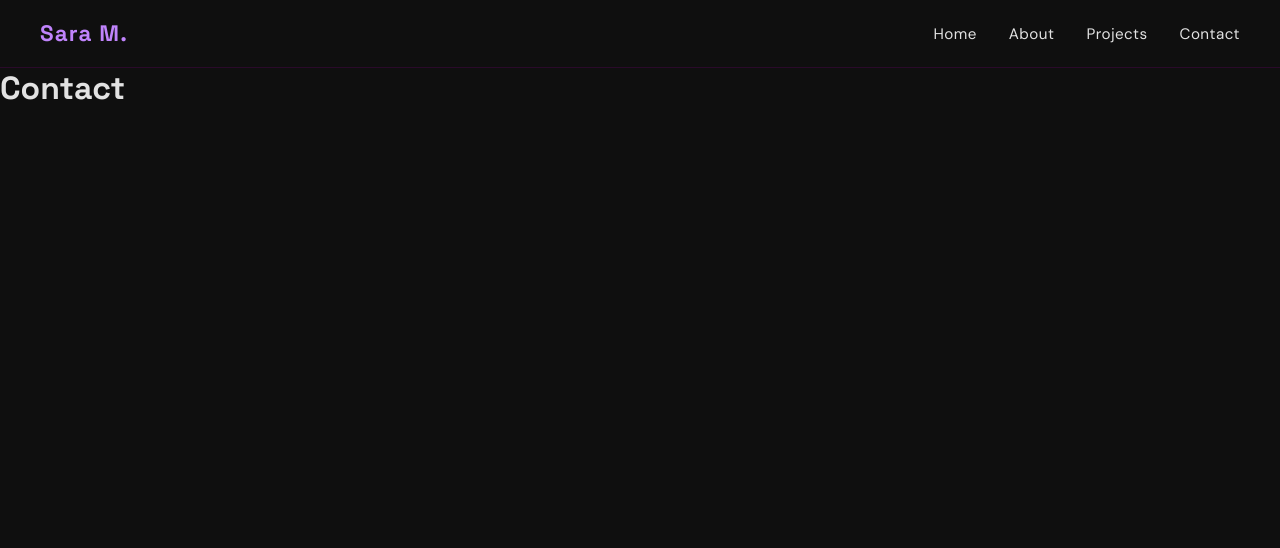
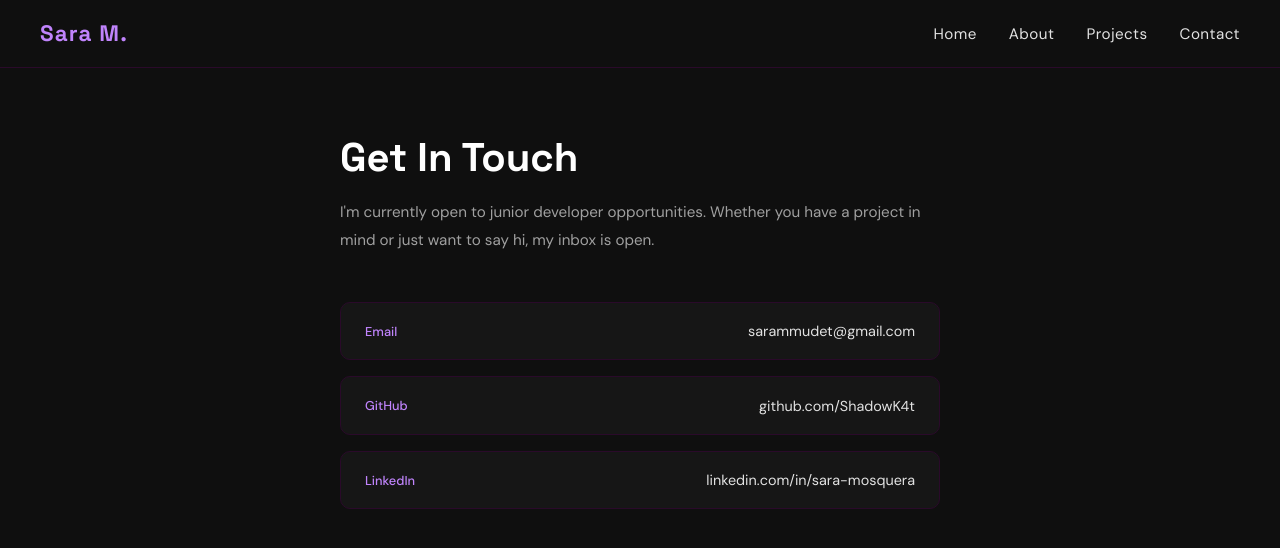
Before and after one commit to ShadowK4t/Portfolio, a React (Create React App) app: page /contact in a window 1280 px wide. Shown: the top 548 px of the page. Built offline with nearby package versions, Linux system fonts and the light colour scheme.

Commit message:
Add contact page.

```diff
--- a/src/pages/Contact.jsx
+++ b/src/pages/Contact.jsx
@@ -1,7 +1,30 @@
+import '../styles/Contact.css';
+
 function Contact() {
   return (
-    <div>
-      <h1>Contact</h1>
+    <div className="contact">
+      <div className="contact-content">
+        <h1 className="contact-title">Get In Touch</h1>
+        <p className="contact-subtitle">
+          I'm currently open to junior developer opportunities.
+          Whether you have a project in mind or just want to say hi,
+          my inbox is open.
+        </p>
+        <div className="contact-links">
+          <a href="mailto:sarammudet@gmail.com" className="contact-item">
+            <span className="contact-label">Email</span>
+            <span className="contact-value">sarammudet@gmail.com</span>
+          </a>
+          <a href="https://github.com/ShadowK4t" target="_blank" rel="noreferrer" className="contact-item">
+            <span className="contact-label">GitHub</span>
+            <span className="contact-value">github.com/ShadowK4t</span>
+          </a>
+          <a href="https://www.linkedin.com/in/sara-mosquera-mayo-3173a12a0/" target="_blank" rel="noreferrer" className="contact-item">
+            <span className="contact-label">LinkedIn</span>
+            <span className="contact-value">linkedin.com/in/sara-mosquera</span>
+          </a>
+        </div>
+      </div>
     </div>
   );
 }
--- /dev/null
+++ b/src/styles/Contact.css
@@ -0,0 +1,61 @@
+.contact {
+  min-height: calc(100vh - 70px);
+  padding: 4rem 2rem;
+  display: flex;
+  justify-content: center;
+}
+
+.contact-content {
+  max-width: 600px;
+  width: 100%;
+}
+
+.contact-title {
+  font-size: 2.5rem;
+  font-weight: 700;
+  color: #ffffff;
+  margin-bottom: 1rem;
+}
+
+.contact-subtitle {
+  font-size: 0.95rem;
+  color: #a0a0a0;
+  line-height: 1.8;
+  margin-bottom: 3rem;
+}
+
+.contact-links {
+  display: flex;
+  flex-direction: column;
+  gap: 1rem;
+}
+
+.contact-item {
+  display: flex;
+  justify-content: space-between;
+  align-items: center;
+  padding: 1.2rem 1.5rem;
+  background-color: #161616;
+  border: 1px solid #2a0a2a;
+  border-radius: 10px;
+  text-decoration: none;
+  transition: border-color 0.2s ease, transform 0.2s ease;
+}
+
+.contact-item:hover {
+  border-color: #a855f7;
+  transform: translateX(6px);
+}
+
+.contact-label {
+  font-size: 0.8rem;
+  color: #c084fc;
+  font-family: 'DM Sans', sans-serif;
+  font-weight: 500;
+}
+
+.contact-value {
+  font-size: 0.9rem;
+  color: #e2e2e2;
+  font-family: 'DM Sans', sans-serif;
+}
```
